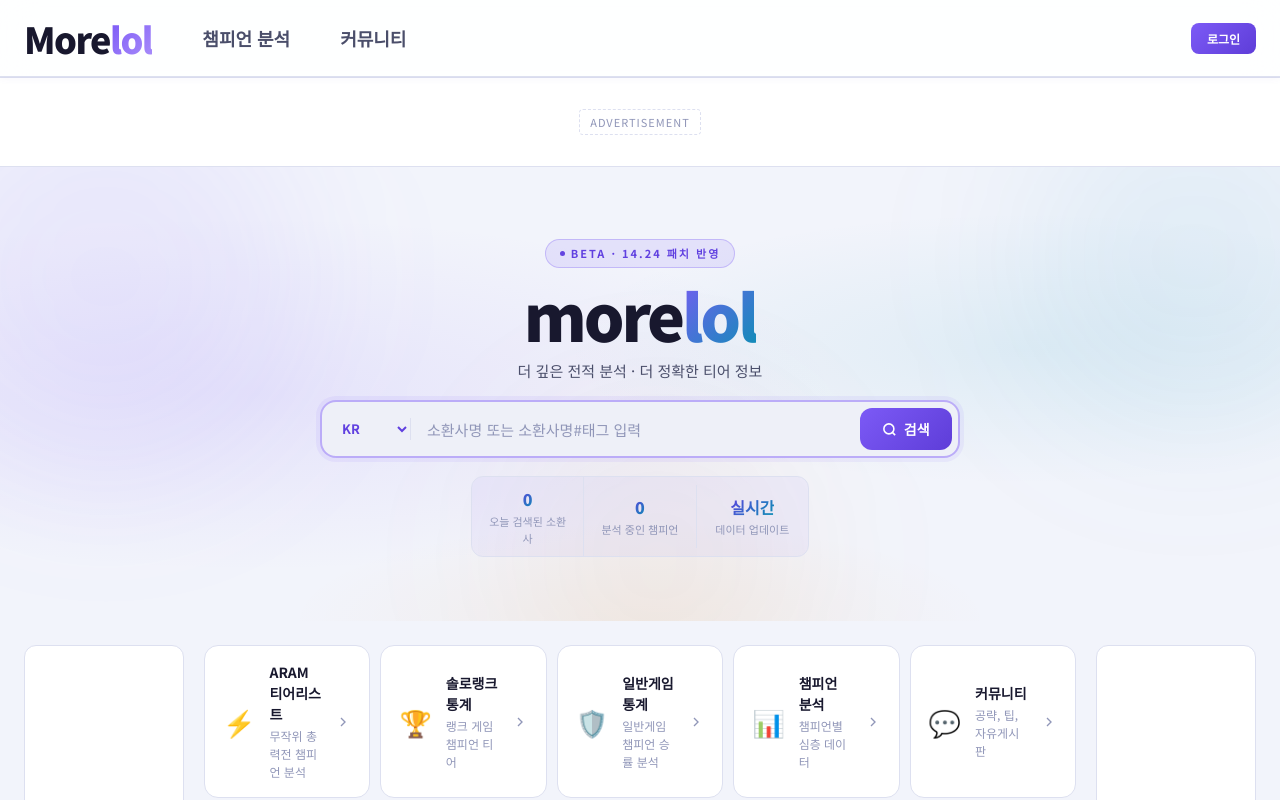
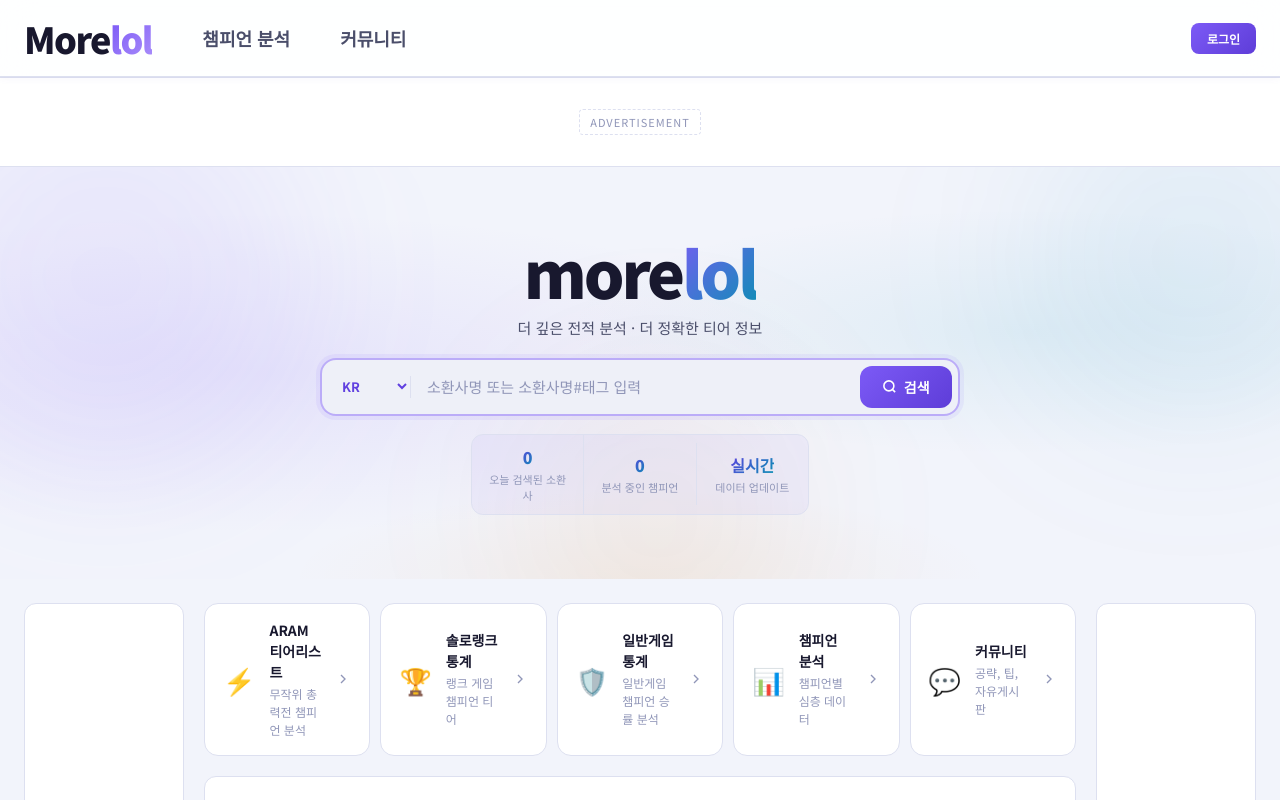
Before and after one commit to shinseongmin1-sketch/more.lol, a React (Vite) app: page / in a window 1280 px wide. Shown: the top 800 px of the page. Built offline with nearby package versions, Linux system fonts and the light colour scheme.

Commit message:
auto: 2026-04-01 21:20

```diff
--- a/src/pages/HomePage.tsx
+++ b/src/pages/HomePage.tsx
@@ -78,11 +78,6 @@
         <div className="hero-orb hero-orb-3" />
 
         <div className="home-hero-content">
-          <div className="hero-eyebrow">
-            <span className="hero-eyebrow-dot" />
-            Beta · 14.24 패치 반영
-          </div>
-
           <h1 className="home-title">
             <span className="home-title-main">more</span>
             <span className="home-title-dot">lol</span>
```
